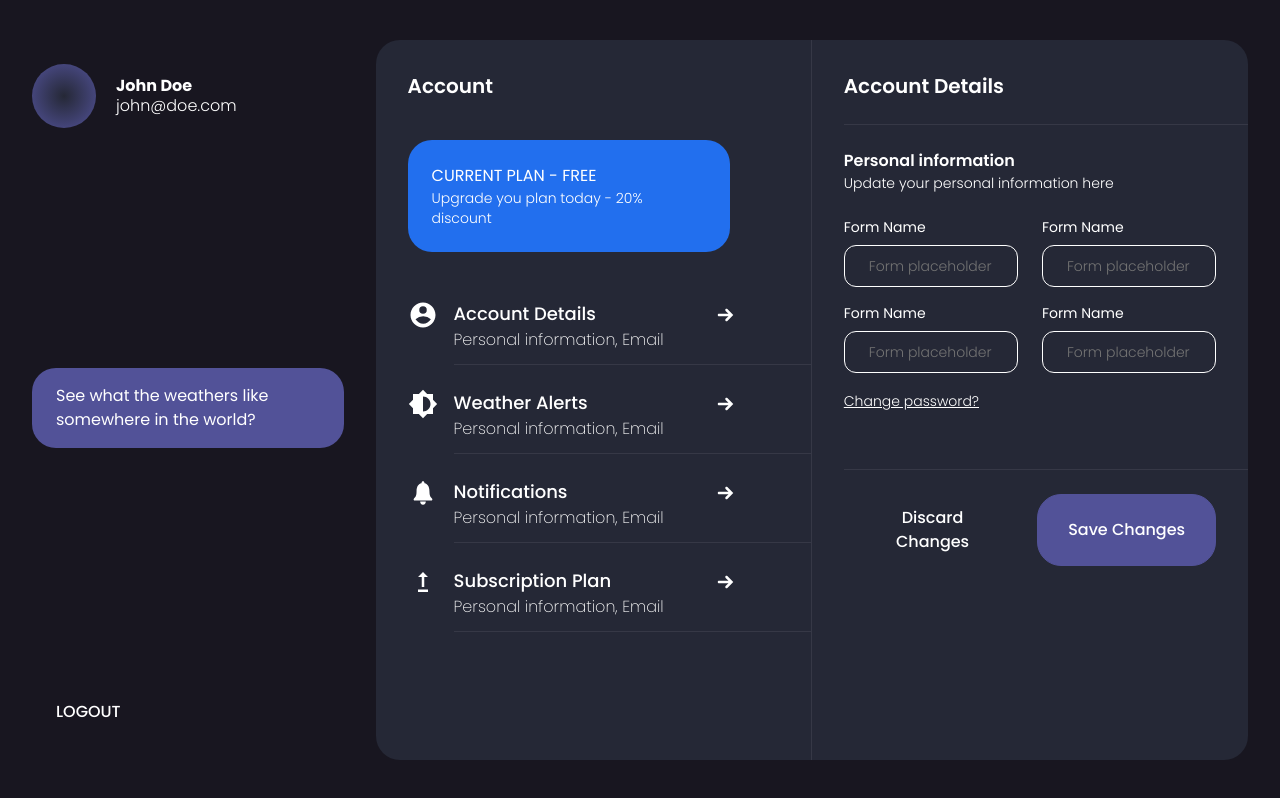
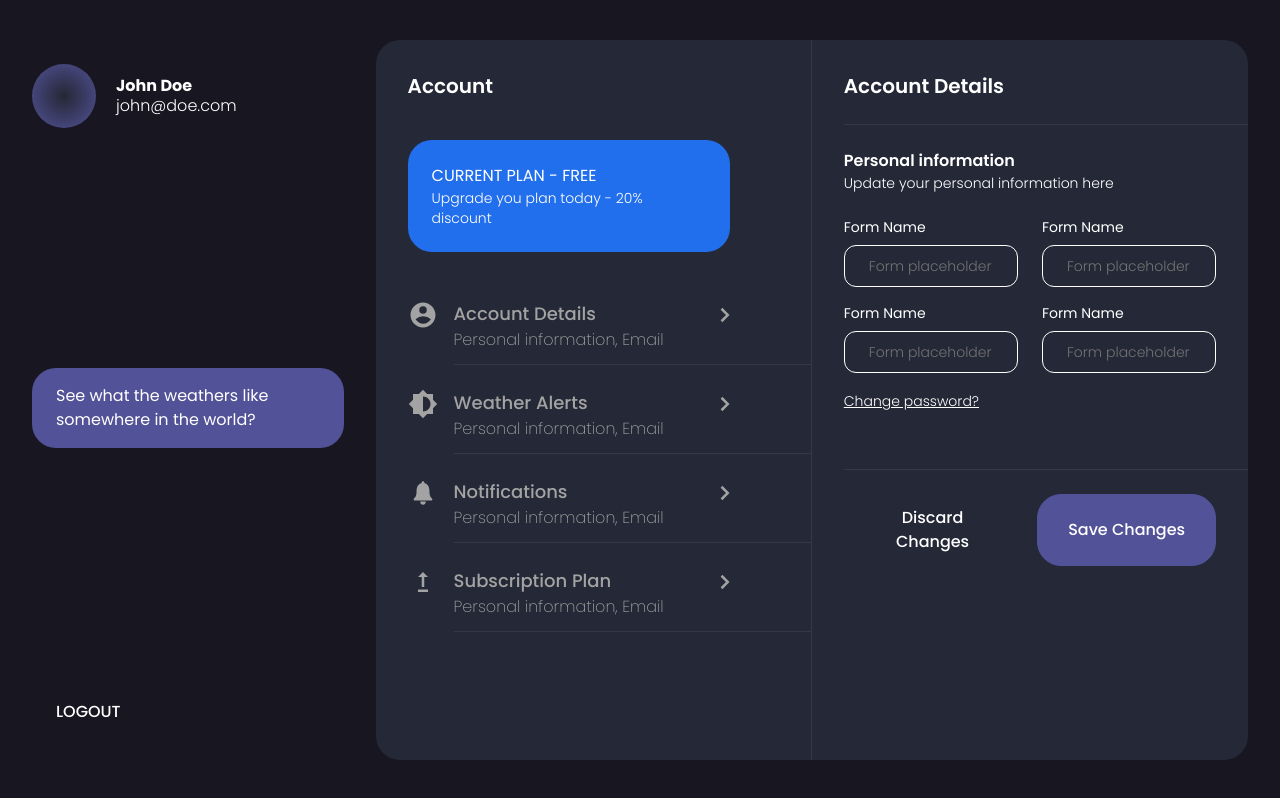
Before and after one commit to codedcontent/weather-buddy, a Next.js app: page /account/account-details in a window 1280 px wide. Built offline with nearby package versions, Linux system fonts and the light colour scheme.

Commit message:
Added loading UI to the various routes

```diff
--- /dev/null
+++ b/app/account/account-details/loading.tsx
@@ -0,0 +1,12 @@
+import LoadingSkeleton from "@/components/LoadingSkeleton";
+import React from "react";
+
+const Loading = () => {
+  return (
+    <div className="grid place-items-center h-full w-full">
+      <LoadingSkeleton rows={4} />
+    </div>
+  );
+};
+
+export default Loading;
--- /dev/null
+++ b/app/account/loading.tsx
@@ -0,0 +1,12 @@
+import LoadingSkeleton from "@/components/LoadingSkeleton";
+import React from "react";
+
+const Loading = () => {
+  return (
+    <div className="grid place-items-center">
+      <p className="font-medium text-2xl">Weather Buddy Loading...</p>
+    </div>
+  );
+};
+
+export default Loading;
--- /dev/null
+++ b/app/account/notifications/loading.tsx
@@ -0,0 +1,12 @@
+import LoadingSkeleton from "@/components/LoadingSkeleton";
+import React from "react";
+
+const Loading = () => {
+  return (
+    <div className="grid place-items-center h-full w-full">
+      <LoadingSkeleton rows={4} />
+    </div>
+  );
+};
+
+export default Loading;
--- /dev/null
+++ b/app/account/subscription-plan/loading.tsx
@@ -0,0 +1,12 @@
+import LoadingSkeleton from "@/components/LoadingSkeleton";
+import React from "react";
+
+const Loading = () => {
+  return (
+    <div className="grid place-items-center h-full w-full">
+      <LoadingSkeleton rows={4} />
+    </div>
+  );
+};
+
+export default Loading;
--- /dev/null
+++ b/app/account/weather-alerts/loading.tsx
@@ -0,0 +1,12 @@
+import LoadingSkeleton from "@/components/LoadingSkeleton";
+import React from "react";
+
+const Loading = () => {
+  return (
+    <div className="grid place-items-center h-full w-full">
+      <LoadingSkeleton rows={4} />
+    </div>
+  );
+};
+
+export default Loading;
--- a/components/AccountOptions/AccountOption.tsx
+++ b/components/AccountOptions/AccountOption.tsx
@@ -1,6 +1,6 @@
 import Link from "next/link";
 import React from "react";
-import { TiArrowRight } from "react-icons/ti";
+import { BiChevronRight } from "react-icons/bi";
 import { MdBrightness6 } from "react-icons/md";
 import { RiAccountCircleFill } from "react-icons/ri";
 import { IoIosNotifications } from "react-icons/io";
@@ -13,7 +13,7 @@ type Props = {
 };
 
 const AccountOption: React.FC<Props> = ({ title, subtitle, href }) => {
-  const iconStyle = `text-3xl`;
+  const iconStyle = `text-3xl text-neutral-400`;
 
   const accountOptionIcon =
     title === "account details" ? (
@@ -27,19 +27,22 @@ const AccountOption: React.FC<Props> = ({ title, subtitle, href }) => {
     ) : null;
 
   return (
-    <div className="">
-      <Link href={`account/${href}`} className="flex items-start w-full">
+    <div className="w-full">
+      <Link
+        href={`account/${href}`}
+        className="flex items-start w-full text-neutral-400"
+      >
         {accountOptionIcon}
 
         <div className="w-full border-b border-b-silver flex-1 ml-4 pb-3">
-          <div className="w-[80%] flex">
-            <div className="mr-1 flex-1">
+          <div className="w-[80%] flex items-start">
+            <div className="mr-1 flex-1 text-neutral-400">
               <p className="font-medium text-lg capitalize">{title}</p>
 
               <p className="font-extralight">{subtitle}</p>
             </div>
 
-            <TiArrowRight className="text-3xl" />
+            <BiChevronRight className="text-3xl" />
           </div>
         </div>
       </Link>
--- /dev/null
+++ b/components/LoadingSkeleton.tsx
@@ -0,0 +1,34 @@
+import React from "react";
+
+type Props = {
+  rows: number;
+};
+
+const LoadingSkeleton: React.FC<Props> = ({ rows }) => {
+  return (
+    <div className="w-full space-y-6">
+      {[...Array(rows)].map((_, i) => (
+        <div
+          className="border border-silver shadow rounded-md p-4 max-w-sm w-full mx-auto"
+          key={i}
+        >
+          <div className="animate-pulse flex space-x-4">
+            <div className="rounded-full bg-silver h-10 w-10"></div>
+            <div className="flex-1 space-y-6 py-1">
+              <div className="h-2 bg-silver rounded"></div>
+              <div className="space-y-3">
+                <div className="grid grid-cols-3 gap-4">
+                  <div className="h-2 bg-silver rounded col-span-2"></div>
+                  <div className="h-2 bg-silver rounded col-span-1"></div>
+                </div>
+                <div className="h-2 bg-silver rounded"></div>
+              </div>
+            </div>
+          </div>
+        </div>
+      ))}
+    </div>
+  );
+};
+
+export default LoadingSkeleton;
```
